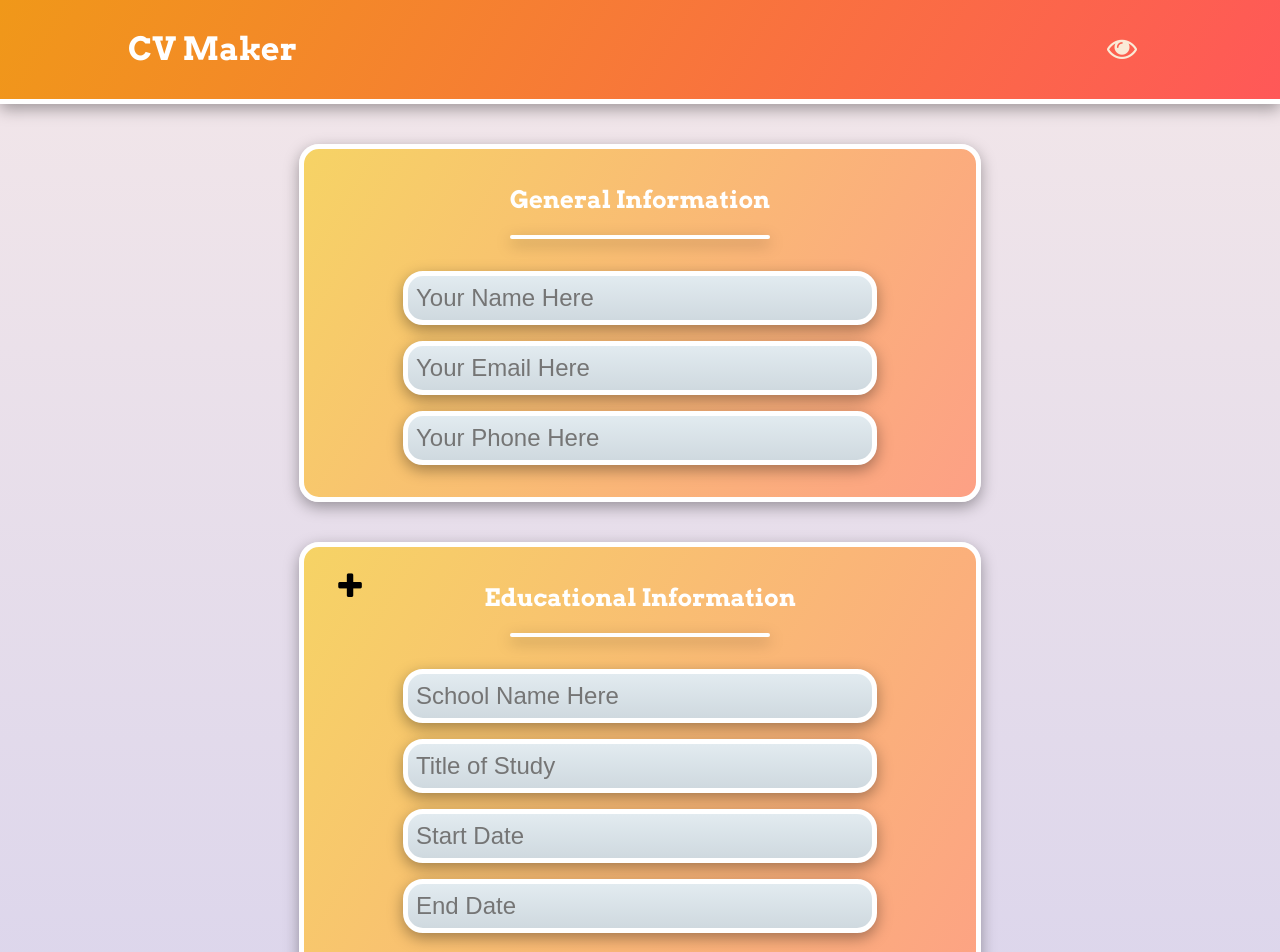
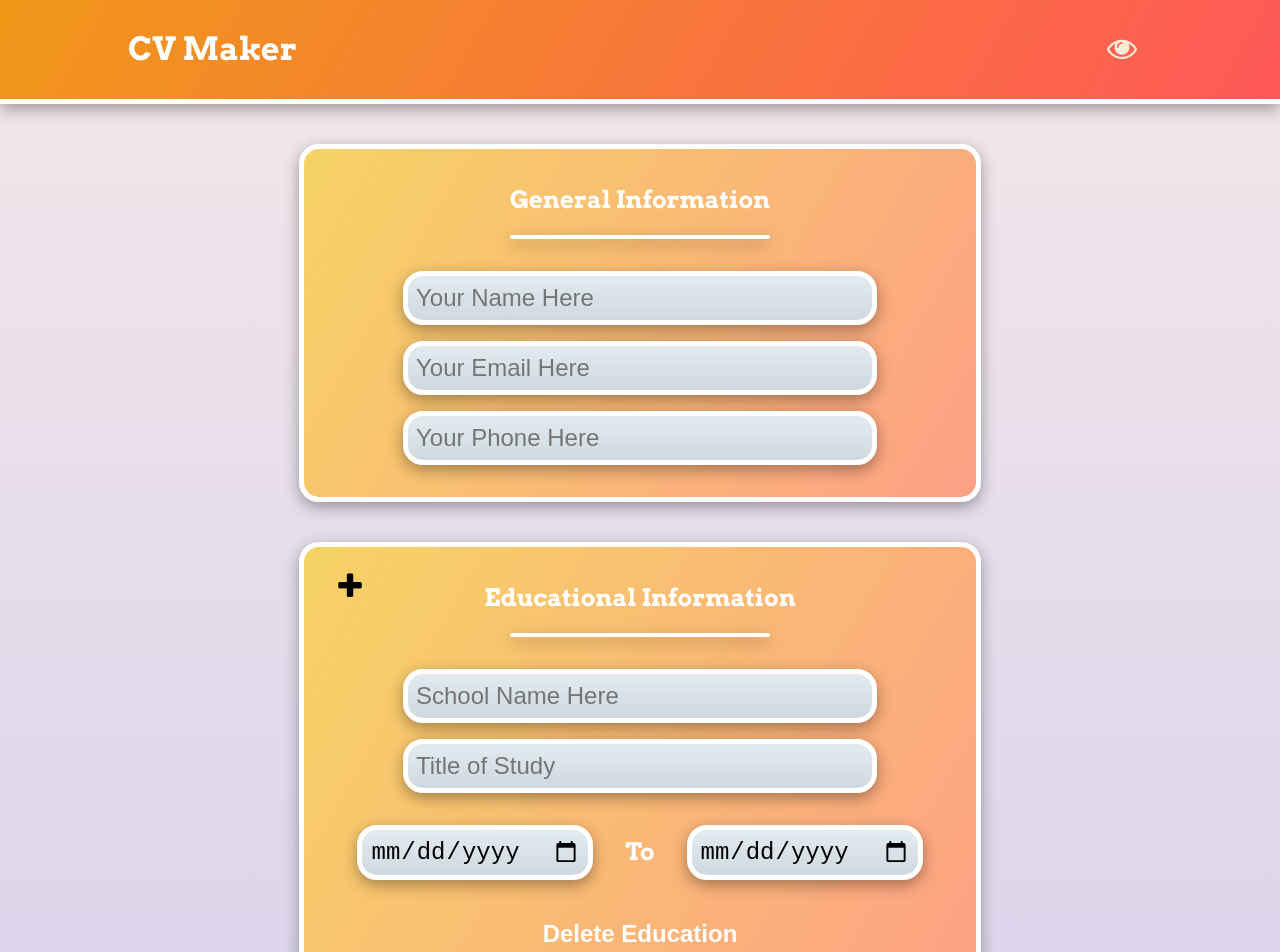
Before and after one commit to Dvdt5/Odin_Project---CV_Application, a React (Vite) app: page / in a window 1280 px wide. Shown: the top 952 px of the page. Built offline with nearby package versions, Linux system fonts and the light colour scheme; a web font is replaced by a local one.

Commit message:
small changes

```diff
--- a/src/components/EducationalSection/Education.css
+++ b/src/components/EducationalSection/Education.css
@@ -39,6 +39,7 @@
     cursor: pointer;
     padding: 8px;
     color: white;
+    font-weight: bold;
 
     border: 0;
     background-color: transparent;
@@ -51,3 +52,20 @@
 .deleteEducationBtn:active {
     color: #ff5858;
 }
+
+.flex{
+    display: flex;
+    width: 100%;
+    justify-content: center;
+    align-items: center;
+}
+
+.flex .inputRow {
+    width: 300px;
+}
+
+.whiteTextBold {
+    color: white;
+    font-weight: bold;
+    font-size: 24px;
+}
--- a/src/components/EducationalSection/EducationalInfo.jsx
+++ b/src/components/EducationalSection/EducationalInfo.jsx
@@ -11,7 +11,6 @@ function EducationalInfo ({educationObject, educationInfo, setEducationInfo, ind
         dupArr.splice(index, 1);
         setEducationInfo(dupArr);
     };
-
     return (
     <>
         <div className="educationBox">
@@ -35,25 +34,28 @@ function EducationalInfo ({educationObject, educationInfo, setEducationInfo, ind
                 onChange={(event) => setinfo({ ...info, titleOfStudy: event.target.value })}
             />
             </div>
+            <div className="flex">
             <div className="inputRow">
                 <input
                     name="studyStartDate"
                     className="inputText"
                     placeholder="Start Date"
-                type="text"
+                    type="date"
                     value={info.dateOfStudyStart}
                     onChange={(event) => setinfo({ ...info, dateOfStudyStart: event.target.value })}
                 />
             </div>
+            <div><p className="whiteTextBold">To</p></div>
             <div className="inputRow">
                 <input
                     name="studyEndDate"
                     className="inputText"
                     placeholder="End Date"
-                type="text"
+                    type="date"
                     value={info.dateOfStudyEnd}
                     onChange={(event) => setinfo({ ...info, dateOfStudyEnd: event.target.value })}
                 />
+            </div>
             </div>
             <div className="inputRow">
                 <button
```
Lines whose indentation alone changed are shown as unchanged.
